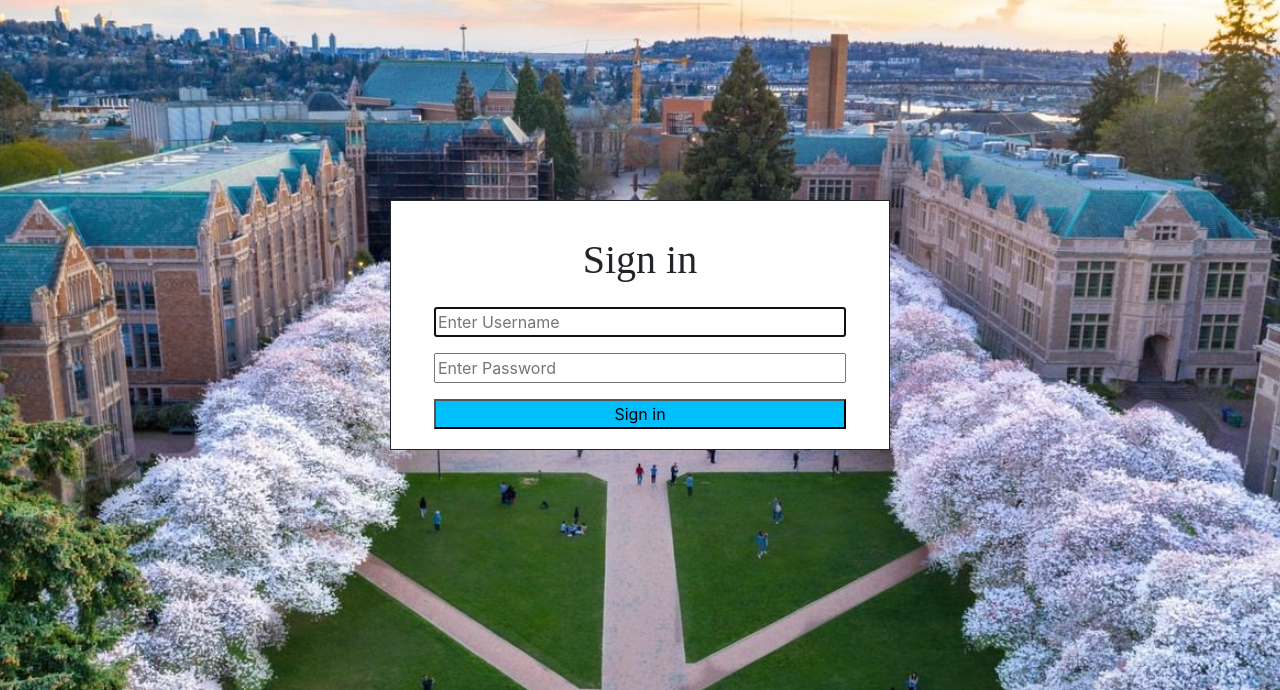
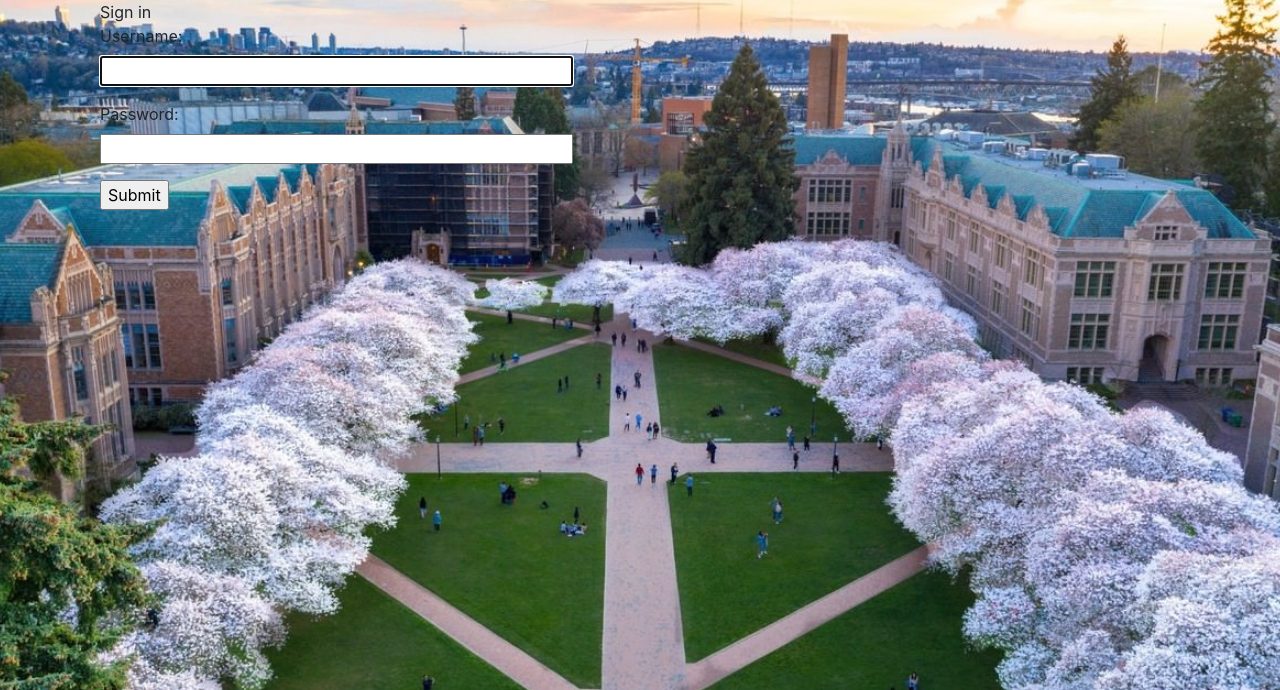
Before and after one commit to citz73/Graduate-Matcher, a Django app: page /login/ in a window 1280 px wide. Shown: the part 56-746 px from the top of the page. Run offline with Django 3.2, Linux system fonts and the light colour scheme; some libraries are stand-ins or nearby versions.

Commit message:
revert login and signup because Django is STOOPID

```diff
--- a/gradmatchapp/templates/registration/login.html
+++ b/gradmatchapp/templates/registration/login.html
@@ -7,21 +7,19 @@
 		<title></title>
 	</head>
 	<body id="login_page">
-		<div class="container" id="login_form">
-			<h1> Sign in </h1>
-			<form method = "post">
-				{% csrf_token %}
-				<form method="post">
-					<input type="hidden" name="csrfmiddlewaretoken" value="Y8odMeifRVmGMeq3wSfIsxwft0euKw4zSQprmjogyEvPziWbRIO4HMxls55K2kQg">
-					<p>
-						<input type="text" placeholder="Enter Username" name="username" autofocus="" autocapitalize="none" autocomplete="username" maxlength="150" required="" id="id_username">
-					</p>
-					<p>
-						<input type="password" placeholder="Enter Password" name="password" autocomplete="current-password" required="" id="id_password">
-					</p>
-					<button type="submit" id="login_button">Sign in</button>
-				</form>
-			</form>
+		<div class="container">
+			<div class="col-sm-6">
+				<div class="panel panel-default">
+					<div class="panel-heading">Sign in</div>
+					<div class="panel-body">
+						<form method="post">
+							{% csrf_token %}
+							{{ form.as_p }}
+							<input type="submit" name="login">
+						</form>
+					</div>
+				</div>
+			</div>
 		</div>
 	</body>
 </html>
```
Also changed, not shown: gradmatchapp/templates/gradmatchapp/signup.html (+12 -18 lines).
